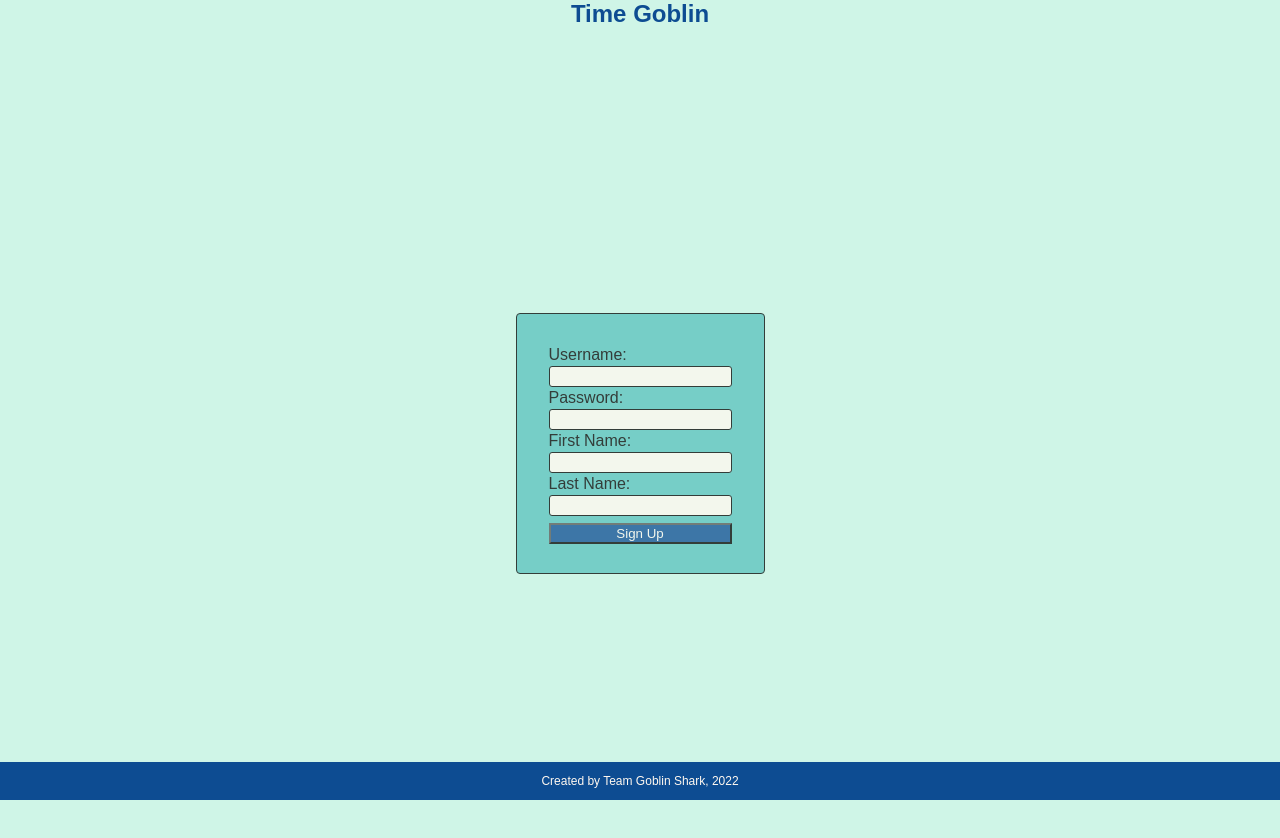
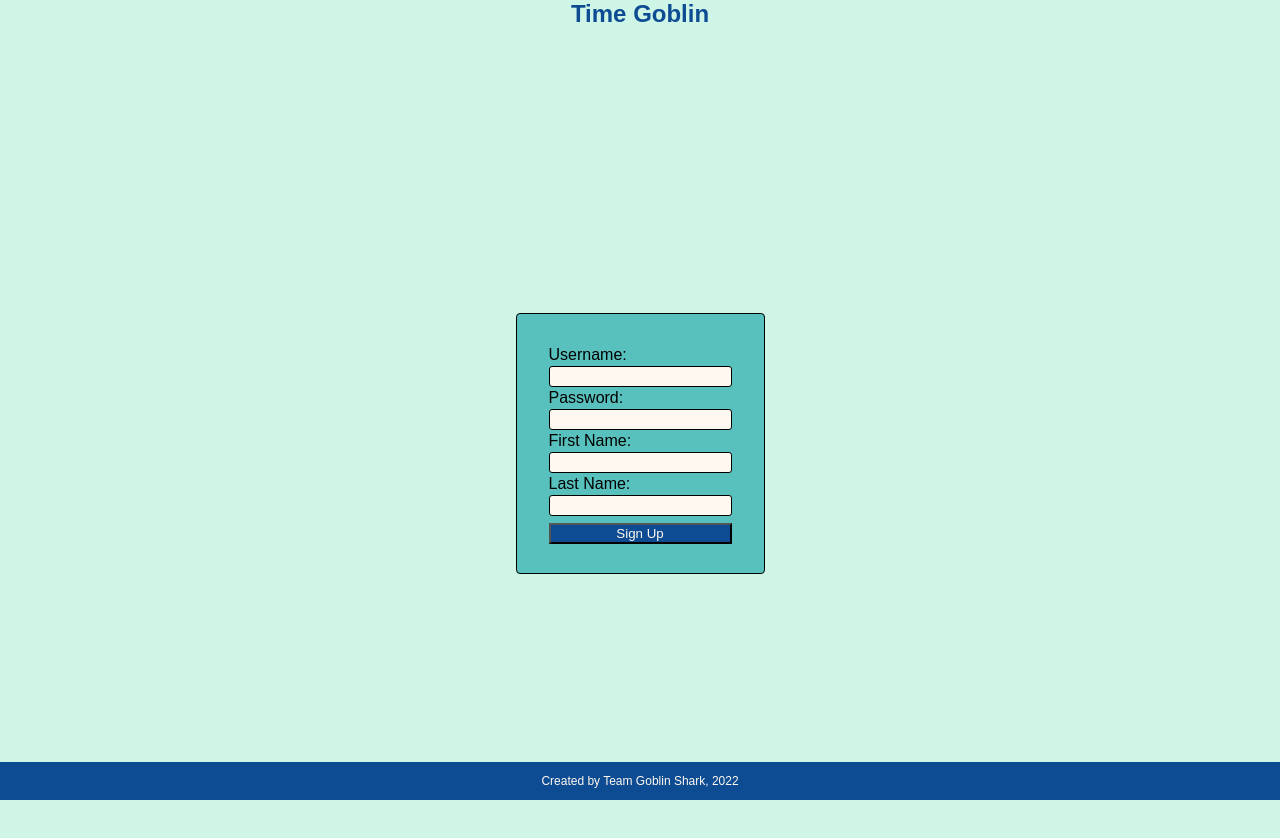
Before and after one commit to EC37-Goblin-Sharks/Time-Goblin, a React app: page /signup in a window 1280 px wide. Shown: the top 838 px of the page. Built offline with nearby package versions, Linux system fonts and the light colour scheme.

Commit message:
this will true up the sign up button color

```diff
--- a/client/stylesheets/styles.scss
+++ b/client/stylesheets/styles.scss
@@ -155,7 +155,6 @@ header {
   padding: 2em 2em 1.5em 2em;
   font-size: 1em;
   font-family: 'ArialRounded', sans-serif;
-  opacity: .75;
 }
 
 .signupHeader {
```
